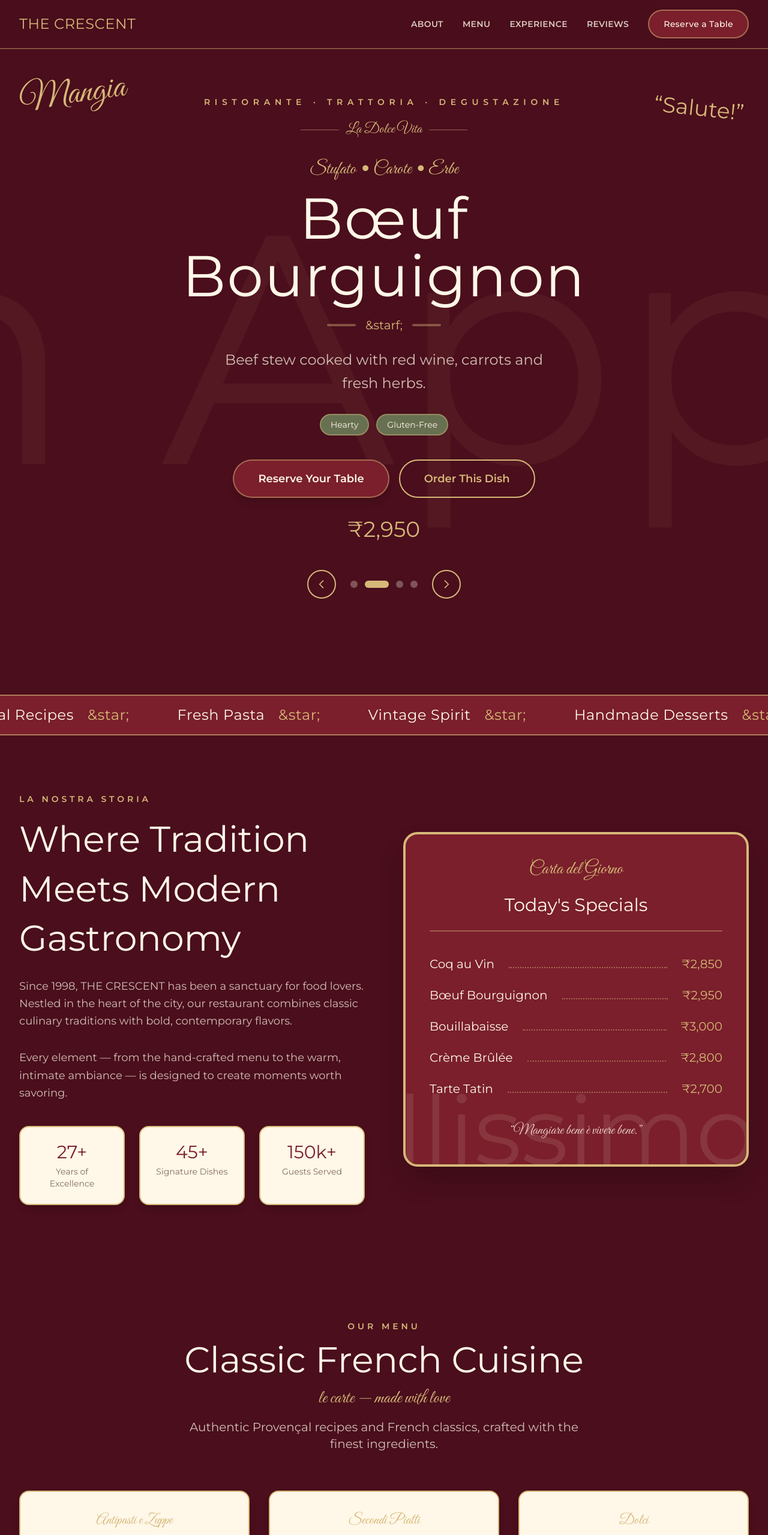
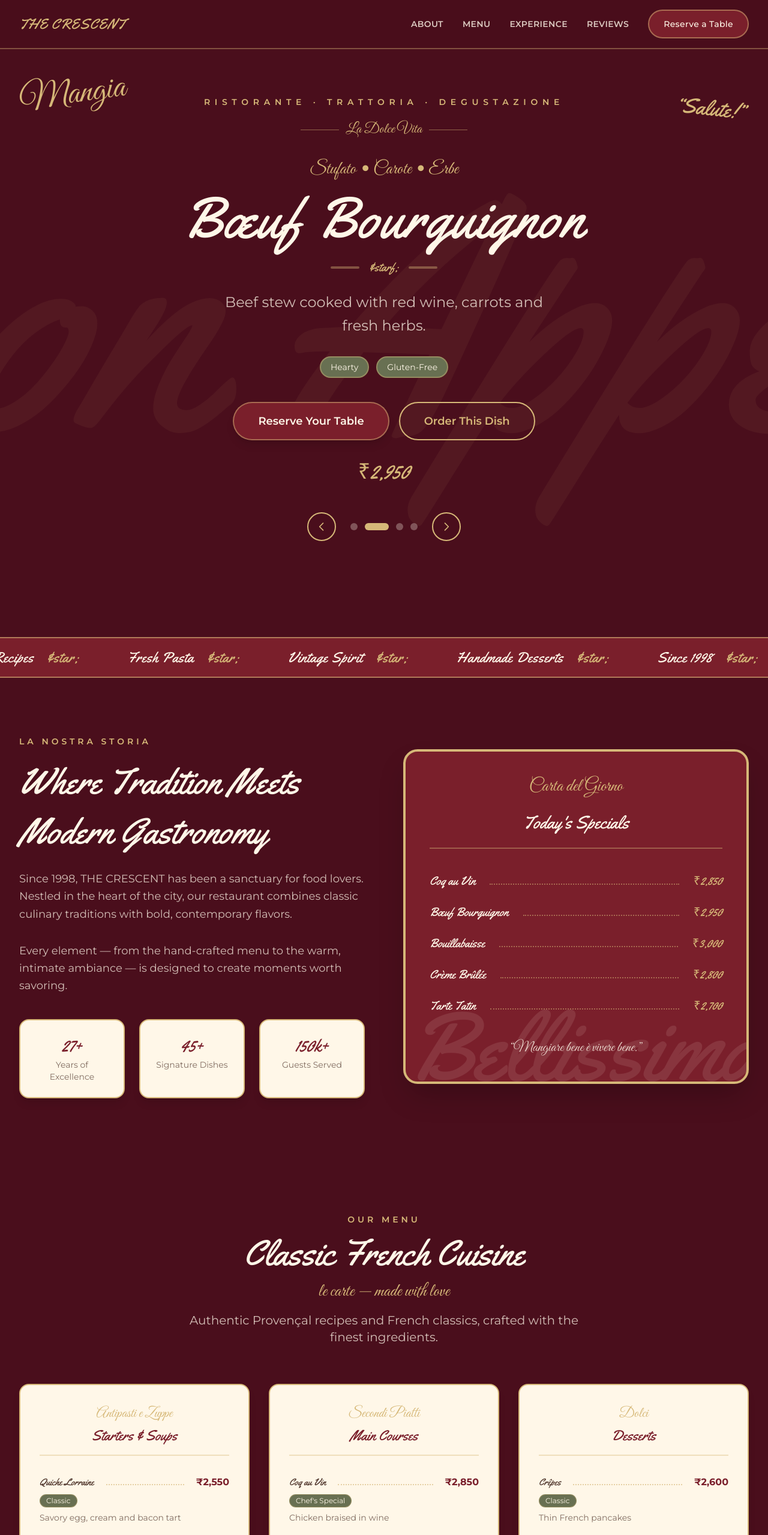
Before and after one commit to manishkumarmd19-creator/cresent, a Next.js app: page / in a window 1280 px wide. Shown: the top 2559 px of the page at 60% size. Built offline with nearby package versions, Linux system fonts and the light colour scheme.

Commit message:
Vintage Italian pizzeria typography redesign - red script on cream

```diff
--- a/src/app/page.tsx
+++ b/src/app/page.tsx
@@ -66,7 +66,7 @@ function Navbar() {
     <nav className="fixed top-0 w-full bg-wine/90 backdrop-blur-md z-50 border-b-2 border-gold/40">
       <div className="max-w-7xl mx-auto px-4 sm:px-6 lg:px-8">
         <div className="flex justify-between items-center h-20">
-          <Link href="/" className="text-2xl font-lobster text-gold tracking-wide">
+          <Link href="/" className="text-2xl font-heading text-gold tracking-wide">
             THE CRESCENT
           </Link>
           <div className="hidden md:flex items-center space-x-8">
@@ -114,7 +114,7 @@ function Hero() {
   return (
     <section className="relative min-h-screen flex items-center justify-center bg-wine overflow-hidden">
       <div className="absolute inset-0 flex items-center justify-center pointer-events-none select-none">
-        <span className="font-lobster text-gold/[0.06] text-[24rem] md:text-[34rem] leading-none whitespace-nowrap">
+        <span className="font-heading text-gold/[0.06] text-[24rem] md:text-[34rem] leading-none whitespace-nowrap">
           Buon Appetito
         </span>
       </div>
@@ -122,7 +122,7 @@ function Hero() {
         <span className="font-script text-gold text-6xl rotate-[-8deg] inline-block">Mangia</span>
       </div>
       <div className="absolute right-10 top-40 hidden lg:block">
-        <span className="font-lobster text-gold text-4xl rotate-[6deg] inline-block">&ldquo;Salute!&rdquo;</span>
+        <span className="font-heading text-gold text-4xl rotate-[6deg] inline-block">&ldquo;Salute!&rdquo;</span>
       </div>
 
       <div className="relative max-w-5xl mx-auto px-4 sm:px-6 lg:px-8 text-center py-40 w-full min-h-screen">
@@ -145,12 +145,12 @@ function Hero() {
             }
           >
             <p className="font-script text-gold text-2xl md:text-3xl mb-4">{slide.accent}</p>
-            <h2 className="text-6xl md:text-8xl font-lobster text-cream mb-5 leading-none tracking-wide">
+            <h2 className="text-6xl md:text-8xl font-heading text-cream mb-5 leading-none tracking-wide">
               {slide.title}
             </h2>
             <div className="flex items-center justify-center gap-4 mb-6">
               <div className="h-1 w-12 rounded-full bg-gold/40"></div>
-              <span className="font-lobster text-gold text-xl">&starf;</span>
+              <span className="font-heading text-gold text-xl">&starf;</span>
               <div className="h-1 w-12 rounded-full bg-gold/40"></div>
             </div>
             <p className="text-xl md:text-2xl text-cream/75 max-w-xl mx-auto mb-8 leading-relaxed">
@@ -171,7 +171,7 @@ function Hero() {
                 Order This Dish
               </a>
             </div>
-            <p className="mt-8 text-4xl font-lobster text-gold">{slide.price}</p>
+            <p className="mt-8 text-4xl font-heading text-gold">{slide.price}</p>
           </div>
         ))}
 
@@ -221,7 +221,7 @@ function Marquee() {
         {[0, 1].map((copy) => (
           <div key={copy} className="flex shrink-0 items-center">
             {marqueeWords.map((word, j) => (
-              <span key={j} className="text-cream font-lobster text-2xl mx-8 tracking-wide">
+              <span key={j} className="text-cream font-heading text-2xl mx-8 tracking-wide">
                 {word} <span className="text-gold mx-4">&star;</span>
               </span>
             ))}
@@ -249,7 +249,7 @@ function About() {
             <p className="uppercase tracking-[0.35em] text-gold font-semibold text-sm mb-4">
               La Nostra Storia
             </p>
-            <h2 className="text-4xl md:text-6xl font-lobster text-cream mb-6 leading-snug">
+            <h2 className="text-4xl md:text-6xl font-heading text-cream mb-6 leading-snug">
               Where Tradition Meets Modern Gastronomy
             </h2>
             <p className="text-lg text-cream/75 leading-relaxed mb-8">
@@ -262,35 +262,35 @@ function About() {
             </p>
             <div className="grid sm:grid-cols-3 gap-6">
               <div className="bg-cream border-2 border-gold rounded-2xl p-6 text-center shadow-lg">
-                <p className="text-3xl font-lobster text-burgundy mb-1">27+</p>
+                <p className="text-3xl font-heading text-burgundy mb-1">27+</p>
                 <p className="text-sm text-cocoa/70">Years of Excellence</p>
               </div>
               <div className="bg-cream border-2 border-gold rounded-2xl p-6 text-center shadow-lg">
-                <p className="text-3xl font-lobster text-burgundy mb-1">45+</p>
+                <p className="text-3xl font-heading text-burgundy mb-1">45+</p>
                 <p className="text-sm text-cocoa/70">Signature Dishes</p>
               </div>
               <div className="bg-cream border-2 border-gold rounded-2xl p-6 text-center shadow-lg">
-                <p className="text-3xl font-lobster text-burgundy mb-1">150k+</p>
+                <p className="text-3xl font-heading text-burgundy mb-1">150k+</p>
                 <p className="text-sm text-cocoa/70">Guests Served</p>
               </div>
             </div>
           </div>
           <div className="rounded-3xl bg-burgundy border-4 border-gold p-10 shadow-2xl relative overflow-hidden">
             <div className="absolute inset-0 opacity-10 pointer-events-none select-none">
-              <span className="font-lobster text-cream text-[10rem] leading-none absolute -bottom-6 -right-4">
+              <span className="font-heading text-cream text-[10rem] leading-none absolute -bottom-6 -right-4">
                 Bellissimo
               </span>
             </div>
             <p className="font-script text-gold text-3xl mb-6 text-center">Carta del Giorno</p>
-            <h3 className="text-center font-lobster text-cream text-3xl mb-10 border-b-2 border-gold/40 pb-6">
+            <h3 className="text-center font-heading text-cream text-3xl mb-10 border-b-2 border-gold/40 pb-6">
               Today&apos;s Specials
             </h3>
             <div className="space-y-6">
               {specials.map((s, i) => (
                 <div key={i} className="flex justify-between items-baseline gap-4">
-                  <span className="font-lobster text-cream text-xl">{s.name}</span>
+                  <span className="font-heading text-cream text-xl">{s.name}</span>
                   <div className="flex-1 border-b-2 border-dotted border-gold/50 mx-2"></div>
-                  <span className="font-lobster text-gold text-xl whitespace-nowrap">{s.price}</span>
+                  <span className="font-heading text-gold text-xl whitespace-nowrap">{s.price}</span>
                 </div>
               ))}
             </div>
@@ -349,7 +349,7 @@ function Menu() {
       <div className="max-w-7xl mx-auto">
         <div className="text-center mb-16">
           <p className="uppercase tracking-[0.35em] text-gold font-semibold text-sm mb-4">Our Menu</p>
-          <h2 className="text-4xl md:text-6xl font-lobster text-cream mb-4">Classic French Cuisine</h2>
+          <h2 className="text-4xl md:text-6xl font-heading text-cream mb-4">Classic French Cuisine</h2>
           <p className="font-script text-gold text-3xl mb-4">le carte &mdash; made with love</p>
           <p className="text-xl text-cream/75 max-w-2xl mx-auto">
             Authentic Provençal recipes and French classics, crafted with the finest ingredients.
@@ -359,14 +359,14 @@ function Menu() {
           {categories.map((cat, i) => (
             <div key={i} className="rounded-2xl bg-cream border-2 border-gold shadow-lg p-8">
               <p className="font-script text-gold text-2xl mb-1 text-center">{cat.script}</p>
-              <h3 className="text-2xl font-lobster text-burgundy mb-8 text-center pb-4 border-b-2 border-gold/40">
+              <h3 className="text-2xl font-heading text-burgundy mb-8 text-center pb-4 border-b-2 border-gold/40">
                 {cat.name}
               </h3>
               <div className="space-y-6">
                 {cat.items.map((item, j) => (
                   <div key={j}>
                     <div className="flex justify-between items-baseline gap-3">
-                      <h4 className="font-lobster text-cocoa">{item.name}</h4>
+                      <h4 className="font-heading text-cocoa">{item.name}</h4>
                       <div className="flex-1 border-b-2 border-dotted border-gold/60 mx-2"></div>
                       <span className="text-burgundy font-bold whitespace-nowrap">{item.price}</span>
                     </div>
@@ -405,13 +405,13 @@ function Experience() {
       <div className="max-w-7xl mx-auto">
         <div className="text-center mb-16">
           <p className="uppercase tracking-[0.35em] text-gold font-semibold text-sm mb-4">The Experience</p>
-          <h2 className="text-4xl md:text-6xl font-lobster text-cream mb-4">More Than a Meal</h2>
+          <h2 className="text-4xl md:text-6xl font-heading text-cream mb-4">More Than a Meal</h2>
           <p className="font-script text-gold text-3xl mb-4">un viaggio di sapori</p>
         </div>
         <div className="grid md:grid-cols-2 lg:grid-cols-4 gap-8">
           {items.map((item, i) => (
             <div key={i} className="text-center group border-2 border-transparent hover:border-gold rounded-2xl p-8 transition-all">
-              <p className="font-lobster text-gold text-6xl mb-4 group-hover:text-terracotta transition-colors">
+              <p className="font-heading text-gold text-6xl mb-4 group-hover:text-terracotta transition-colors">
                 {item.number}
               </p>
               <div className="flex items-center justify-center gap-3 mb-4">
@@ -419,7 +419,7 @@ function Experience() {
                 <span className="font-script text-gold text-2xl">&starf;</span>
                 <div className="h-px w-8 bg-gold/40"></div>
               </div>
-              <h3 className="text-xl font-lobster text-cream mb-3">{item.title}</h3>
+              <h3 className="text-xl font-heading text-cream mb-3">{item.title}</h3>
               <p className="text-cream/70 leading-relaxed">{item.text}</p>
             </div>
           ))}
@@ -456,7 +456,7 @@ function Testimonials() {
       <div className="max-w-7xl mx-auto">
         <div className="text-center mb-16">
           <p className="uppercase tracking-[0.35em] text-gold font-semibold text-sm mb-4">Guest Reviews</p>
-          <h2 className="text-4xl md:text-6xl font-lobster text-cream mb-4">What Our Guests Say</h2>
+          <h2 className="text-4xl md:text-6xl font-heading text-cream mb-4">What Our Guests Say</h2>
           <p className="font-script text-gold text-3xl">parole dei nostri ospiti</p>
         </div>
         <div className="grid md:grid-cols-3 gap-8">
@@ -469,11 +469,11 @@ function Testimonials() {
               </div>
               <p className="text-cocoa leading-relaxed mb-8 italic">&ldquo;{r.content}&rdquo;</p>
               <div className="flex items-center gap-4">
-                <div className="w-12 h-12 rounded-full bg-burgundy text-gold flex items-center justify-center font-bold font-lobster text-xl">
+                <div className="w-12 h-12 rounded-full bg-burgundy text-gold flex items-center justify-center font-bold font-heading text-xl">
                   {r.name.charAt(0)}
                 </div>
                 <div>
-                  <p className="font-lobster text-cocoa text-lg">{r.name}</p>
+                  <p className="font-heading text-cocoa text-lg">{r.name}</p>
                   <p className="text-sm text-cocoa/70">{r.role}</p>
                 </div>
               </div>
@@ -492,7 +492,7 @@ function Reservation() {
         <div className="grid lg:grid-cols-2 gap-16 items-center">
           <div>
             <p className="uppercase tracking-[0.35em] text-gold font-semibold text-sm mb-4">Reservations</p>
-            <h2 className="text-4xl md:text-6xl font-lobster text-cream mb-4">Book Your Table</h2>
+            <h2 className="text-4xl md:text-6xl font-heading text-cream mb-4">Book Your Table</h2>
             <p className="font-script text-gold text-3xl mb-6">prenota il tuo tavolo</p>
             <p className="text-xl text-cream/75 leading-relaxed mb-10">
               Join us for an evening of unforgettable dining. We recommend booking in advance
@@ -500,28 +500,28 @@ function Reservation() {
             </p>
             <div className="space-y-4">
               <div className="flex items-center gap-4 bg-burgundy border-2 border-gold rounded-2xl p-5">
-                <div className="w-12 h-12 rounded-full bg-wine text-gold flex items-center justify-center text-lg font-lobster border border-gold/60">F</div>
+                <div className="w-12 h-12 rounded-full bg-wine text-gold flex items-center justify-center text-lg font-heading border border-gold/60">F</div>
                 <div>
                   <p className="text-cream/60 text-sm">Phone</p>
                   <p className="text-lg font-semibold text-cream">+1 (555) 123-4567</p>
                 </div>
               </div>
               <div className="flex items-center gap-4 bg-burgundy border-2 border-gold rounded-2xl p-5">
-                <div className="w-12 h-12 rounded-full bg-wine text-gold flex items-center justify-center text-lg font-lobster border border-gold/60">E</div>
+                <div className="w-12 h-12 rounded-full bg-wine text-gold flex items-center justify-center text-lg font-heading border border-gold/60">E</div>
                 <div>
                   <p className="text-cream/60 text-sm">Email</p>
                   <p className="text-lg font-semibold text-cream">reserve@thecrescent.com</p>
                 </div>
               </div>
               <div className="flex items-center gap-4 bg-burgundy border-2 border-gold rounded-2xl p-5">
-                <div className="w-12 h-12 rounded-full bg-wine text-gold flex items-center justify-center text-lg font-lobster border border-gold/60">A</div>
+                <div className="w-12 h-12 rounded-full bg-wine text-gold flex items-center justify-center text-lg font-heading border border-gold/60">A</div>
                 <div>
                   <p className="text-cream/60 text-sm">Location</p>
                   <p className="text-lg font-semibold text-cream">128 Crescent Avenue, Downtown</p>
                 </div>
               </div>
               <div className="flex items-center gap-4 bg-burgundy border-2 border-gold rounded-2xl p-5">
-                <div className="w-12 h-12 rounded-full bg-wine text-gold flex items-center justify-center text-lg font-lobster border border-gold/60">H</div>
+                <div className="w-12 h-12 rounded-full bg-wine text-gold flex items-center justify-center text-lg font-heading border border-gold/60">H</div>
                 <div>
                   <p className="text-cream/60 text-sm">Hours</p>
                   <p className="text-lg font-semibold text-cream">Tue - Sun: 5:30 PM - 11:00 PM</p>
@@ -532,7 +532,7 @@ function Reservation() {
           <div className="bg-cream border-2 border-gold rounded-2xl p-8 shadow-lg">
             <div className="text-center mb-8">
               <p className="font-script text-terracotta text-2xl">La Tua Tavola</p>
-              <h3 className="text-3xl font-lobster text-burgundy">Make a Reservation</h3>
+              <h3 className="text-3xl font-heading text-burgundy">Make a Reservation</h3>
             </div>
             <form className="space-y-5" onSubmit={(e) => e.preventDefault()}>
               <div>
@@ -586,7 +586,7 @@ function CTA() {
     <section className="bg-burgundy py-20 px-4 sm:px-6 lg:px-8 border-y-2 border-gold/60">
       <div className="max-w-4xl mx-auto text-center">
         <p className="font-script text-gold text-3xl mb-4">Benvenuti a Casa</p>
-        <h2 className="text-4xl md:text-6xl font-lobster text-cream mb-6">
+        <h2 className="text-4xl md:text-6xl font-heading text-cream mb-6">
           Ready to dine with us tonight?
         </h2>
         <p className="text-xl text-cream/85 max-w-xl mx-auto mb-10">
@@ -611,14 +611,14 @@ function Footer() {
       <div className="max-w-7xl mx-auto">
         <div className="grid md:grid-cols-4 gap-10 mb-10">
           <div>
-            <h3 className="text-3xl font-lobster text-cream mb-4">THE CRESCENT</h3>
+            <h3 className="text-3xl font-heading text-cream mb-4">THE CRESCENT</h3>
             <p className="font-script text-gold text-xl mb-3">La Dolce Vita</p>
             <p className="text-cream/60">
               Fine dining at its finest since 1998. Crafting unforgettable experiences, one dish at a time.
             </p>
           </div>
           <div>
-            <h4 className="font-lobster text-gold mb-4 text-xl">Hours</h4>
+            <h4 className="font-heading text-gold mb-4 text-xl">Hours</h4>
             <ul className="space-y-2 text-cream/60">
               <li>Mon: Closed</li>
               <li>Tue - Fri: 5:30 PM - 11:00 PM</li>
@@ -626,7 +626,7 @@ function Footer() {
             </ul>
           </div>
           <div>
-            <h4 className="font-lobster text-gold mb-4 text-xl">Contact</h4>
+            <h4 className="font-heading text-gold mb-4 text-xl">Contact</h4>
             <ul className="space-y-2 text-cream/60">
               <li>128 Crescent Avenue, Downtown</li>
               <li>+1 (555) 123-4567</li>
@@ -634,7 +634,7 @@ function Footer() {
             </ul>
           </div>
           <div>
-            <h4 className="font-lobster text-gold mb-4 text-xl">Follow Us</h4>
+            <h4 className="font-heading text-gold mb-4 text-xl">Follow Us</h4>
             <div className="flex space-x-4">
               <a href="#" className="w-10 h-10 rounded-full border-2 border-gold/60 flex items-center justify-center text-cream/70 hover:bg-burgundy hover:text-cream hover:border-burgundy transition-colors">
                 <span className="font-medium">f</span>
```
